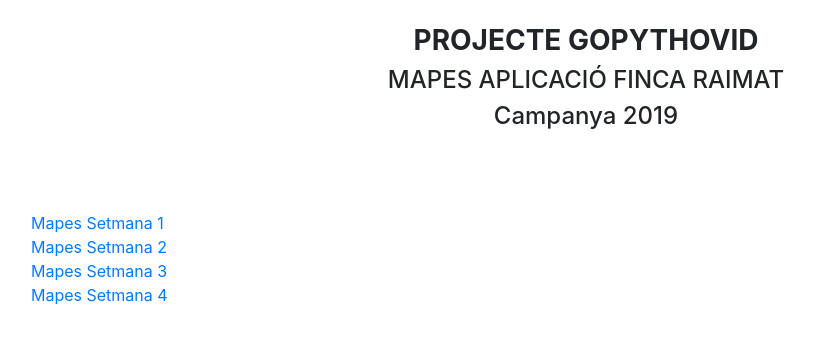
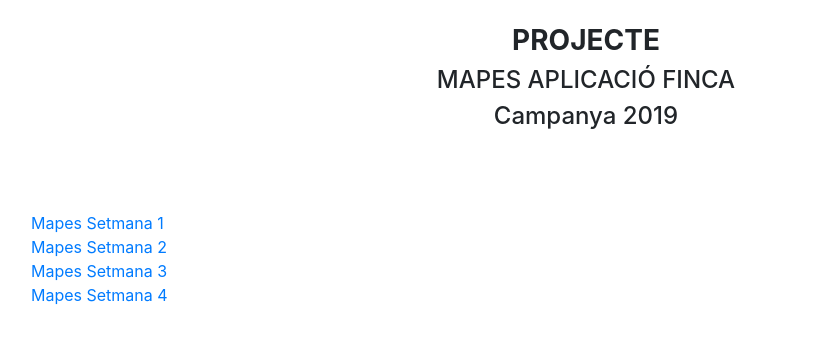
Before and after one commit to Jordi-Llor/gopythovid, a plain HTML site: page index.html in a window 1280 px wide. Shown: the whole page, without its empty margins (54-868 px from the left). Drawn offline with nearby package versions, Linux system fonts and the light colour scheme.

Commit message:
Actualitza

```diff
--- a/index.html
+++ b/index.html
@@ -8,8 +8,8 @@
 </head>
 <body>
 <br>
-<h3 style="text-align: center"><b>PROJECTE GOPYTHOVID</b></h3>
-<h4 style="text-align: center">MAPES APLICACIÓ FINCA RAIMAT</h4>
+<h3 style="text-align: center"><b>PROJECTE</b></h3>
+<h4 style="text-align: center">MAPES APLICACIÓ FINCA</h4>
 <h4 style="text-align: center">Campanya 2019</h4>
 <br>
 <br>
```
